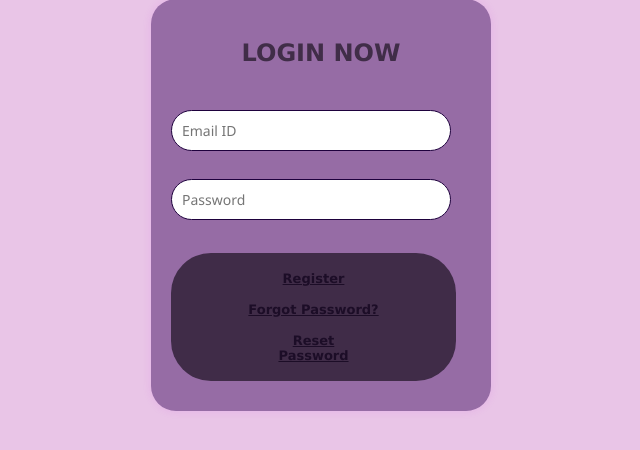
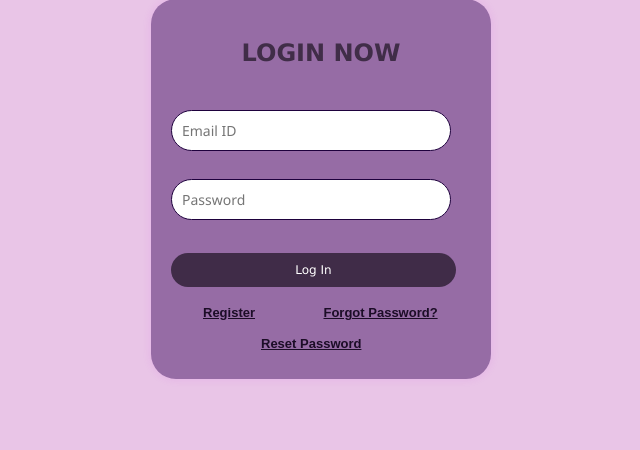
Before and after one commit to Karthikps10/Password_Manager, a Flask app: page / in a window 1280 px wide. Shown: the part 91-541 px from the top of the page, without its empty margins (319-959 px from the left). Run offline with Flask 3, Linux system fonts and the light colour scheme.

Commit message:
Update index.html

```diff
--- a/templates/index.html
+++ b/templates/index.html
@@ -11,7 +11,7 @@
         <h2>LOGIN NOW</h2><br>
         <input type="email" id="email" required placeholder="Email ID"><br><br>
         <input type="password" id="password" required placeholder="Password"><br><br>
-        <button id="loginButton" onclick="login()"><Log In</button>
+        <button id="loginButton" onclick="login()">Log In</button>
         <div id="loading" style="display:none;"><h6>Sending OTP...</h6></div>
         <div class="links">
             <a href="{{ url_for('register') }}" class="link">Register</a>
```
